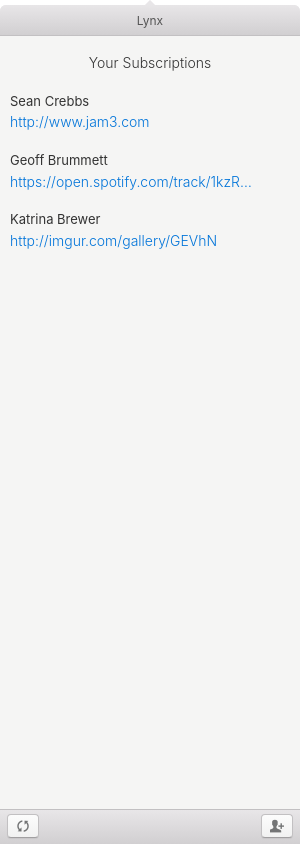
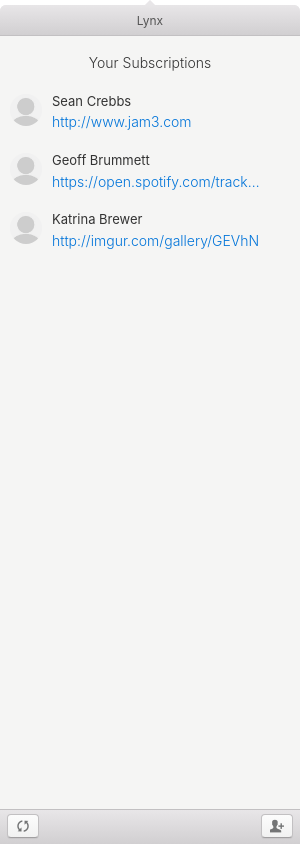
Before and after one commit to jaredtibs/linkowich-client, an Electron app: page app/index.html in a window 300 px wide. Drawn offline with Linux system fonts and the light colour scheme; no server answers.

Commit message:
add some avatars

```diff
--- a/app/index.html
+++ b/app/index.html
@@ -23,6 +23,7 @@
           <div class="summary js-summary">Loading&hellip;</div>
 
           <div class="link-row padded-horizontally">
+            <img class="img-circle media-object pull-left" src="./assets/default_avatar.jpeg" width="32" height="32">
             <div class="username">Sean Crebbs</div>
             <div class="link">
               <a href="http://www.jam3.com">http://www.jam3.com</a>
@@ -30,6 +31,7 @@
           </div>
 
           <div class="link-row padded-horizontally">
+            <img class="img-circle media-object pull-left" src="./assets/default_avatar.jpeg" width="32" height="32">
             <div class="username">Geoff Brummett</div>
             <div class="link">
               <a href="https://open.spotify.com/track/1kzRCiBJceJMHi4DxbNVFa">https://open.spotify.com/track/1kzRCiBJceJMHi4DxbNVFa</a>
@@ -37,6 +39,7 @@
           </div>
 
           <div class="link-row padded-horizontally">
+            <img class="img-circle media-object pull-left" src="./assets/default_avatar.jpeg" width="32" height="32">
             <div class="username">Katrina Brewer</div>
             <div class="link">
               <a href="http://imgur.com/gallery/GEVhN">http://imgur.com/gallery/GEVhN</a>
```
Also changed, not shown: app/assets/default_avatar.jpeg (added).
